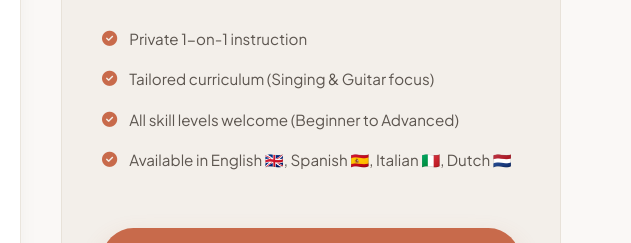
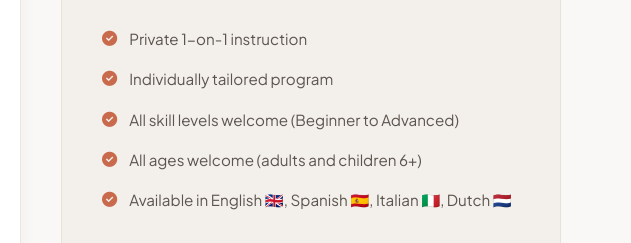
Before and after one commit to martinaeffy/martinaeffy.github.io, a plain HTML site: page index.html in a window 1280 px wide. Shown: the part 600-843 px from the top of the page, 649-1280 px from the left. Drawn offline with Linux system fonts and the light colour scheme.

Commit message:
add ages

```diff
--- a/index.html
+++ b/index.html
@@ -105,11 +105,15 @@
                         </li>
                         <li>
                             <i class="fa-solid fa-circle-check"></i>
-                            <span>Tailored curriculum (Singing &amp; Guitar focus)</span>
+                            <span>Individually tailored program</span>
                         </li>
                         <li>
                             <i class="fa-solid fa-circle-check"></i>
                             <span>All skill levels welcome (Beginner to Advanced)</span>
+                        </li>
+                        <li>
+                            <i class="fa-solid fa-circle-check"></i>
+                            <span>All ages welcome (adults and children 6+)</span>
                         </li>
                         <li>
                             <i class="fa-solid fa-circle-check"></i>
```
